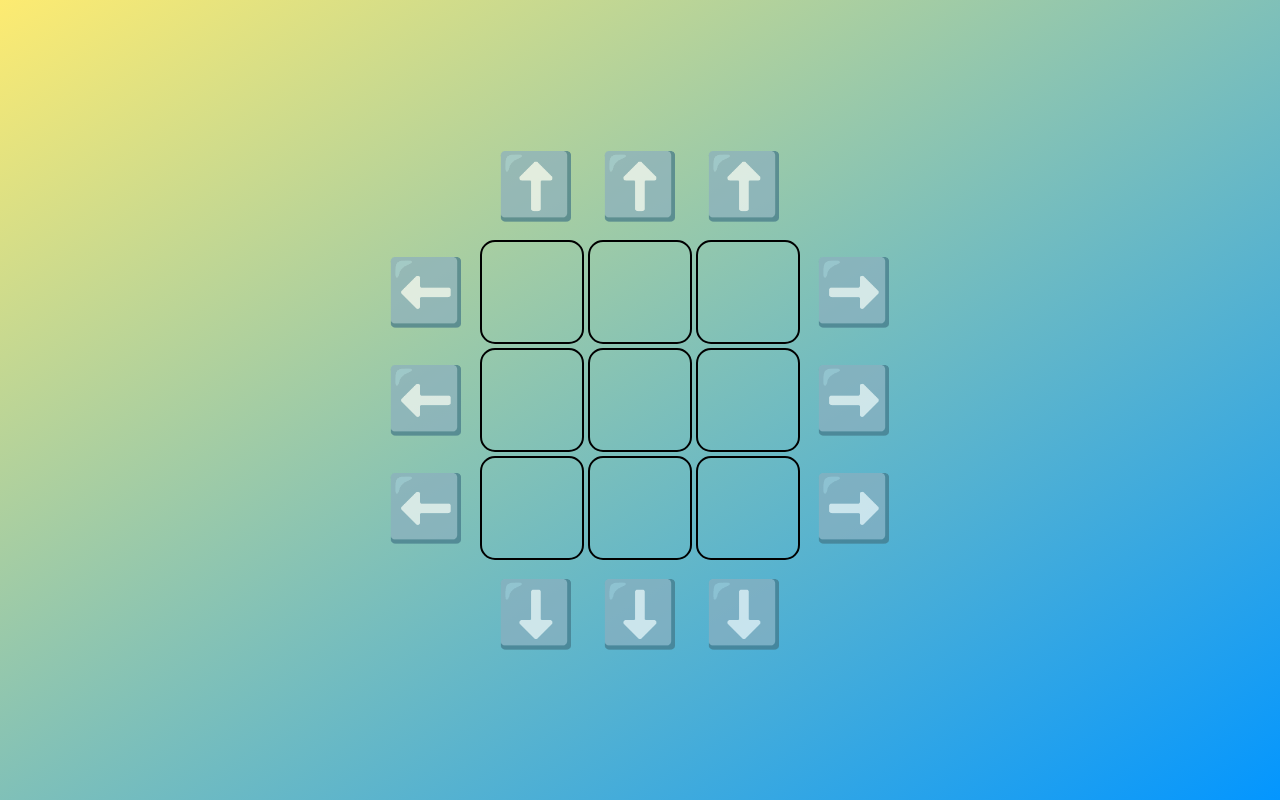
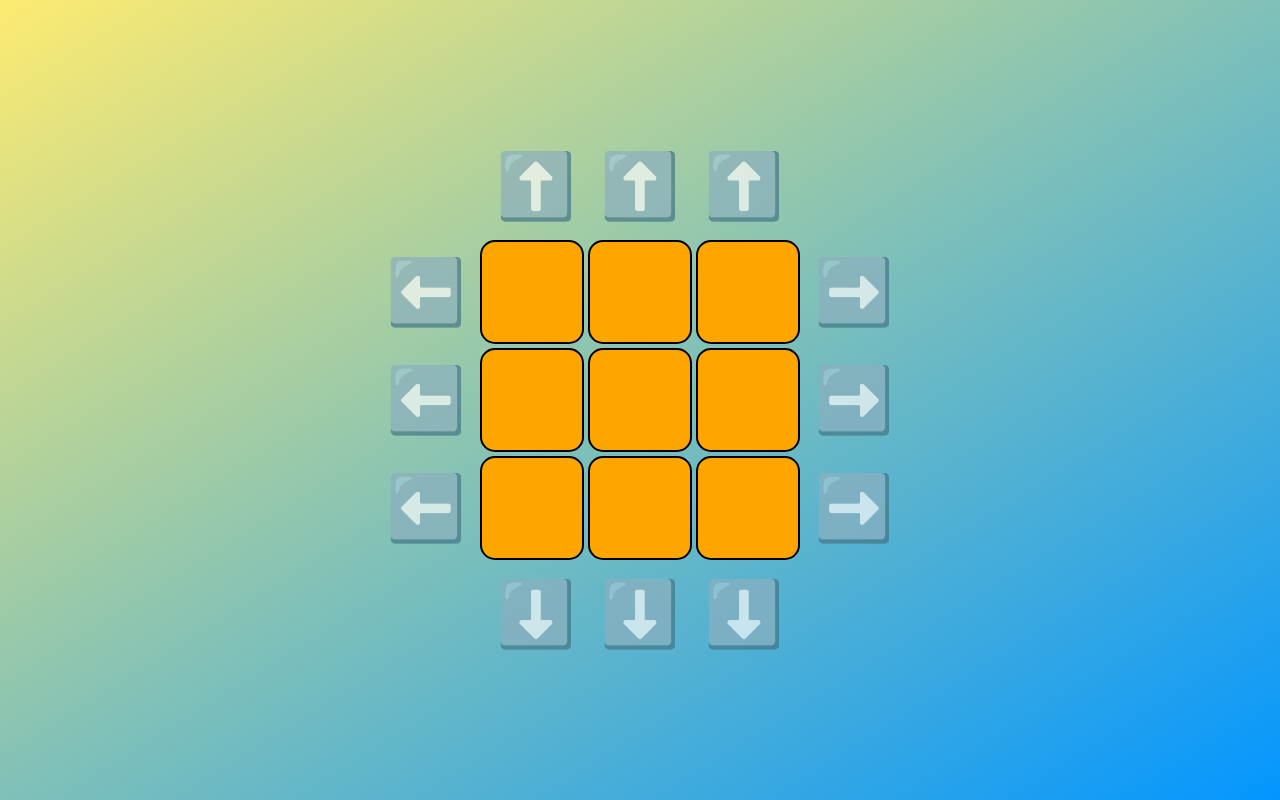
Before and after one commit to christopherwk210/flat-cube, a website: page index.html in a window 1280 px wide. Drawn offline with Linux system fonts and the light colour scheme.

Commit message:
Implemented cube view updating

```diff
--- a/assets/css/FlatCube.css
+++ b/assets/css/FlatCube.css
@@ -17,7 +17,7 @@
   outline: none;
   cursor: pointer;
   opacity: 0.7;
-  transition: opacity 50ms, transform 50ms;
+  transition: opacity 40ms, transform 40ms;
 }
 
 .row button:hover {
--- a/assets/js/FlatCube.js
+++ b/assets/js/FlatCube.js
@@ -14,7 +14,7 @@
   /**
    * FlatCube constructor
    * @param {object} [e] Options object
-   * @param {Array<string>} [e.colors] The colors to use for the cube faces
+   * @param {Array<string>} [e.colors] CSS colors to use for the cube faces
    * @param {number} [e.width=3] Height of cube
    * @param {number} [e.height=3] Width of cube
    * @param {Element} [e.el=document.body] Element to append cube and controls to
@@ -22,6 +22,7 @@
   window.FlatCube = function(e) {
     e = e || {};
 
+    // Options
     this.colors = e.colors || [
       'red',
       'orange',
@@ -30,16 +31,22 @@
       'blue',
       'violet'
     ];
-
     this.width = e.width || 3;
     this.height = e.height || 3;
     this.el = e.el || document.body;
+
+    // Control
+    this.cubePieceElements = [];
+    this.lookingAt = 'front';
 
     // Set up cube data model
     this.cube = this.generateCubeModel();
 
     // Create cube view
     this.createCubeView(this.width, this.height, this.el);
+
+    // Initial update
+    this.updateView();
   };
 
   /**
@@ -51,7 +58,10 @@
 
     for (var i = 0; i < faces.length; i++) {
       var face = faces[i];
-      cube.sides[face] = [i, i, i];
+      cube.sides[face] = [];
+      repeat(function() {
+        cube.sides[face].push([i, i, i])
+      }, 3);
     }
 
     return cube;
@@ -75,11 +85,17 @@
       leftButton.innerText = '⬅️';
       rowElement.appendChild(leftButton);
 
+      var pieceElements = [];
+
       repeat(function() {
         var piece = document.createElement('span');
         piece.className = 'piece';
         rowElement.appendChild(piece);
+        pieceElements.push(piece);
       }, width);
+
+      // Keep a reference to the elements
+      this.cubePieceElements.push(pieceElements);
 
       var rightButton = document.createElement('button');
       rightButton.innerText = '➡️';
@@ -100,7 +116,7 @@
 
     // Create each row
     for (var h = 0; h < height; h++) {
-      var row = createRow(h);
+      var row = createRow.bind(this, h)();
       container.appendChild(row);
     }
 
@@ -117,4 +133,19 @@
     // Append view to DOM
     el.appendChild(container);
   };
+
+  /**
+   * Updates the pieces on the DOM to have the correct background according to the model
+   */
+  window.FlatCube.prototype.updateView = function() {
+    var currentFaceModel = this.cube.sides[this.lookingAt];
+
+    for (var h = 0; h < currentFaceModel.length; h++) {
+      for (var w = 0; w < currentFaceModel[h].length; w++) {
+        var currentPiece = this.cubePieceElements[h][w];
+        var colorIndex = currentFaceModel[h][w];
+        currentPiece.style.background = this.colors[colorIndex];
+      }
+    }
+  };
 })();
```
